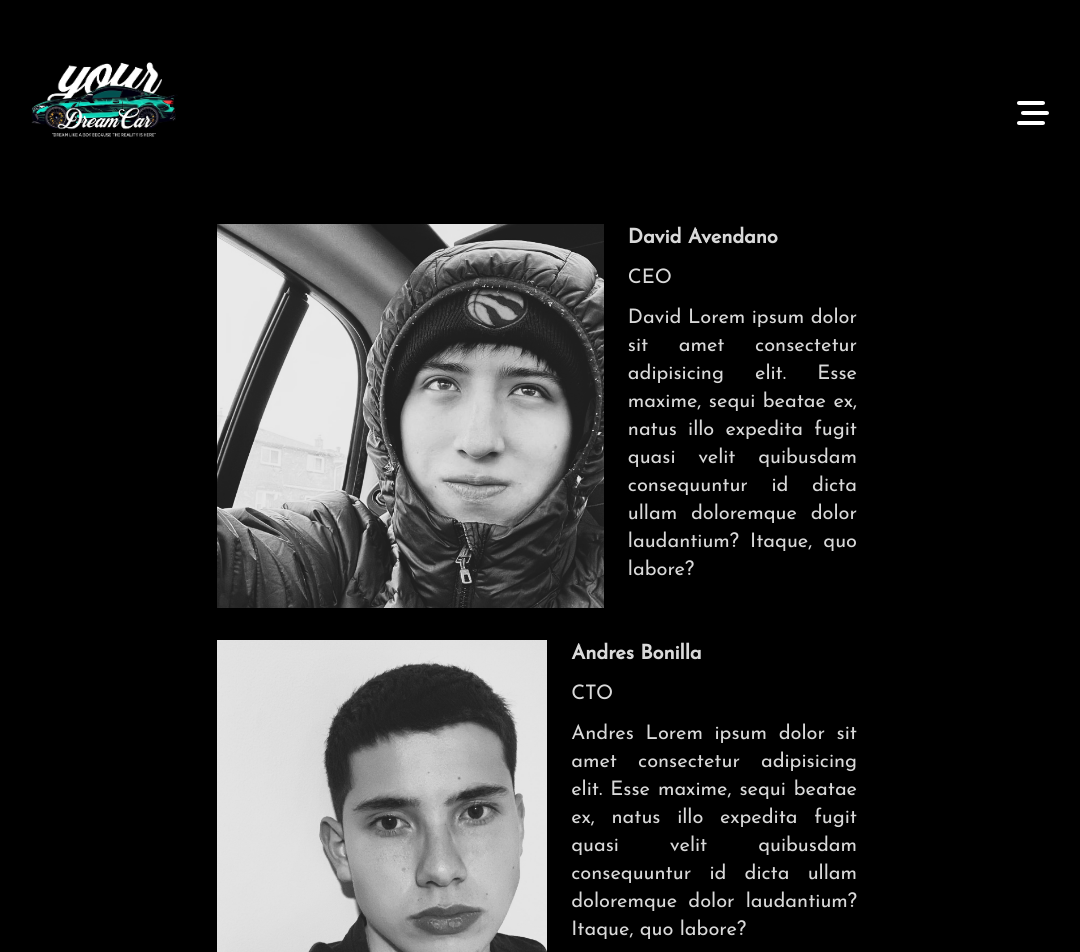
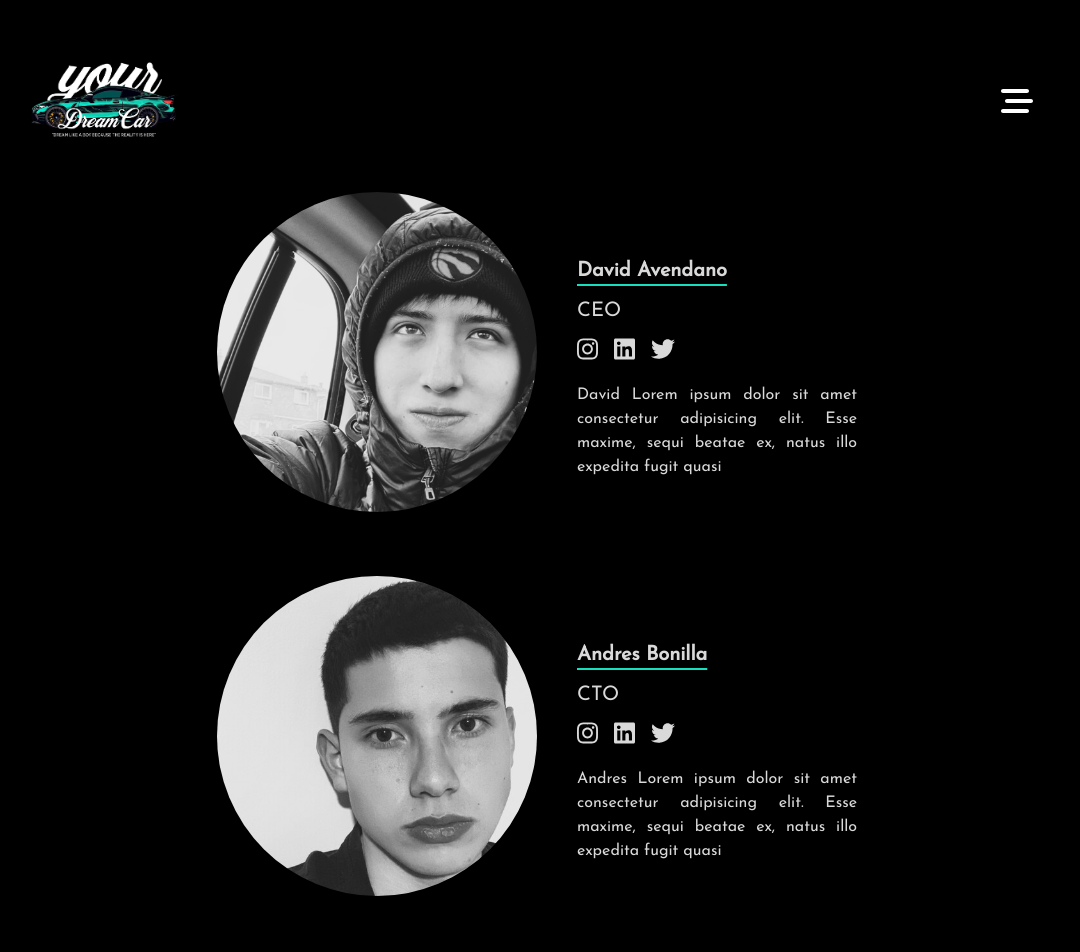
Before and after one commit to andevbonilla/YourDreamCar, a Next.js app: page /team in a window 1280 px wide. Shown: the top 952 px of the page, without its empty margins (103-1183 px from the left). Built offline with nearby package versions, Linux system fonts and the light colour scheme.

Commit message:
team page mejorada

```diff
--- a/src/app/team/page.tsx
+++ b/src/app/team/page.tsx
@@ -2,53 +2,79 @@ import Image from 'next/image'
 
 // fonts
 import { Josefin_Sans } from '@next/font/google'
+import { FontAwesomeIcon } from '@fortawesome/react-fontawesome'
+import { faInstagram, faLinkedin, faTwitter } from '@fortawesome/free-brands-svg-icons'
+import Link from 'next/link'
 const josefin = Josefin_Sans({ subsets: ['latin'], weight: '400' })
 
 const teamPage = () => {
   return (
     <main className={`${josefin.className} pt-24 flex flex-col md:px-[25%] md:text-xl bg-black text-white text-opacity-85 px-10 text-center h-full`}>
 
-        <div className='flex flex-col items-center pb-8 text-start md:flex-row md:items-start max-w-3xl mt-32'>
-          <Image className='pb-12 md:mr-6 md:pb-0 md:h-96'
+        <div className='flex flex-col items-center pb-8 text-start md:flex-row md:items-center md:justify-center max-w-3xl mt-24'>
+          <img
+                className='md:mr-10 md:pb-0 rounded-full h-[20rem] w-[20rem]'
                 src={'/avendano-img.png'}
                 alt='image of David Avendano'
-                width={400}
-                height={100} />
+          />
 
-          <div className='md:flex md:flex-col w-full md:h-96'>
+
+          <div className='md:flex md:flex-col w-full'>
 
             <div>
-                <h3 className='pb-3 text-xl font-bold'>David Avendano</h3>
+                <h3 className='pt-8 pb-3 text-xl font-bold underline decoration-[#18debe] underline-offset-8'>David Avendano</h3>
                 <p className='pb-3 text-justify'>
                   CEO
                 </p>
+                <div className='pb-4'>
+                  <Link href={'https://www.instagram.com/david__avendano'} target='_blank'>
+                    <FontAwesomeIcon className='cursor-pointer text-2xl pr-4' icon={faInstagram} />
+                  </Link>
+                  <Link href={'https://www.instagram.com/david__avendano'} target='_blank'>
+                    <FontAwesomeIcon className='cursor-pointer text-2xl pr-4' icon={faLinkedin} />
+                  </Link>
+                  <Link href={'https://www.instagram.com/david__avendano'} target='_blank'>
+                    <FontAwesomeIcon className='cursor-pointer text-2xl pr-4' icon={faTwitter} />
+                  </Link>
+                </div>
             </div>
 
-            <div className='flex flex-col md:flex-row md:justify-end text-justify'>
-              David Lorem ipsum dolor sit amet consectetur adipisicing elit. Esse maxime, sequi beatae ex, natus illo expedita fugit quasi velit quibusdam consequuntur id dicta ullam doloremque dolor laudantium? Itaque, quo labore?
+            <div className='flex flex-col md:flex-row md:justify-end text-justify text-base'>
+              David Lorem ipsum dolor sit amet consectetur adipisicing elit. Esse maxime, sequi beatae ex, natus illo expedita fugit quasi
             </div>
 
           </div>
         </div>
 
-        <div className='flex flex-col items-center pb-8 text-start md:flex-row md:items-start max-w-3xl'>
-          <Image className='pb-12 md:mr-6 md:pb-0 md:h-96'
+        <div className='flex flex-col items-center pb-8 text-start md:flex-row md:items-center md:justify-center max-w-3xl mt-8'>
+          <img
+                className='md:mr-10 md:pb-0 rounded-full h-[20rem] w-[20rem]'
                 src={'/bonilla-img.JPG'}
                 alt='image of Andres Bonilla'
-                width={350}
-                height={100} />
+          />
 
-          <div className='md:flex md:flex-col w-full md:h-96'>
+          <div className='md:flex md:flex-col w-full'>
 
             <div>
-                <h3 className='pb-3 text-xl font-bold'>Andres Bonilla</h3>
+                <h3 className='pt-8 pb-3 text-xl font-bold underline decoration-[#18debe] underline-offset-8'>Andres Bonilla</h3>
                 <p className='pb-3 text-justify'>
                   CTO
                 </p>
+                <div className='pb-4'>
+                  <Link href={'https://www.instagram.com/a.n.d.r.e.b/'} target='_blank'>
+                    <FontAwesomeIcon className='cursor-pointer text-2xl pr-4' icon={faInstagram} />
+                  </Link>
+                  <Link href={'https://www.linkedin.com/in/andres-bonilla-685983189/'} target='_blank'>
+                    <FontAwesomeIcon className='cursor-pointer text-2xl pr-4' icon={faLinkedin} />
+                  </Link>
+                  <Link href={'https://twitter.com/AndresB64566284'} target='_blank'>
+                    <FontAwesomeIcon className='cursor-pointer text-2xl pr-4' icon={faTwitter} />
+                  </Link>
+                </div>
             </div>
 
-            <div className='flex flex-col md:flex-row md:justify-end text-justify'>
-              Andres Lorem ipsum dolor sit amet consectetur adipisicing elit. Esse maxime, sequi beatae ex, natus illo expedita fugit quasi velit quibusdam consequuntur id dicta ullam doloremque dolor laudantium? Itaque, quo labore?
+            <div className='flex flex-col md:flex-row md:justify-end text-justify text-base'>
+              Andres Lorem ipsum dolor sit amet consectetur adipisicing elit. Esse maxime, sequi beatae ex, natus illo expedita fugit quasi
             </div>
 
           </div>
--- a/src/components/Navbar.tsx
+++ b/src/components/Navbar.tsx
@@ -44,7 +44,7 @@ export const Navbar = () => {
                                        <Link href={'/'}>
                                         <img src='/logo.png' alt='logo' className='w-[40%]' />
                                        </Link>
-                                       <FontAwesomeIcon className='cursor-pointer' onClick={openMenu} icon={faBarsStaggered} size='2x' color='white'/>
+                                       <FontAwesomeIcon className='cursor-pointer pb-6 pr-4' onClick={openMenu} icon={faBarsStaggered} size='2x' color='white'/>
                                 </div>
                             </nav>
 
```
Also changed, not shown: public/avendano-img.png, public/bonilla-img.JPG.
